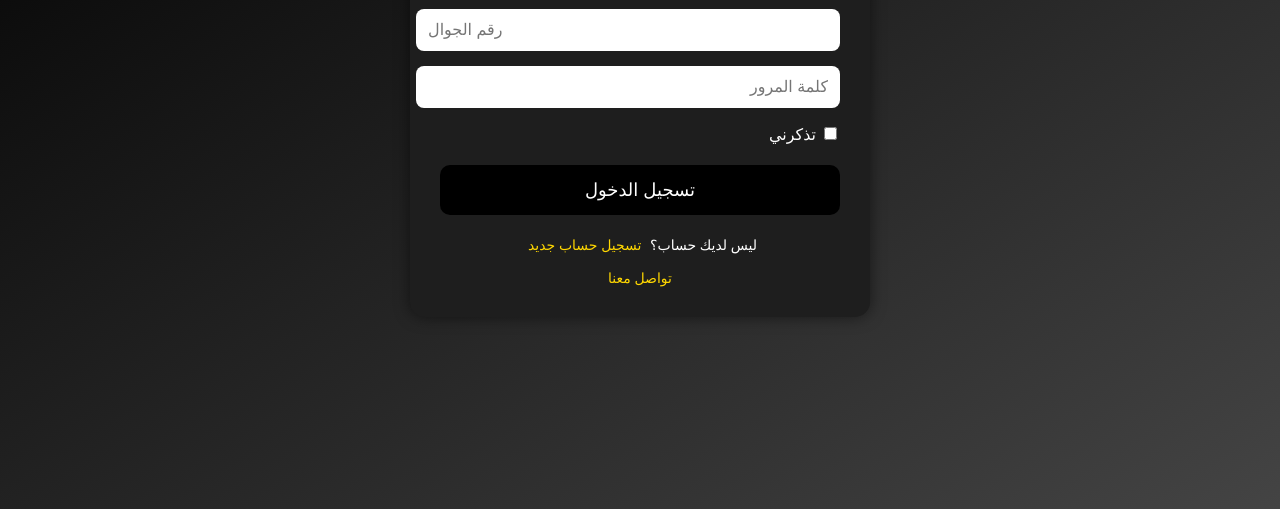
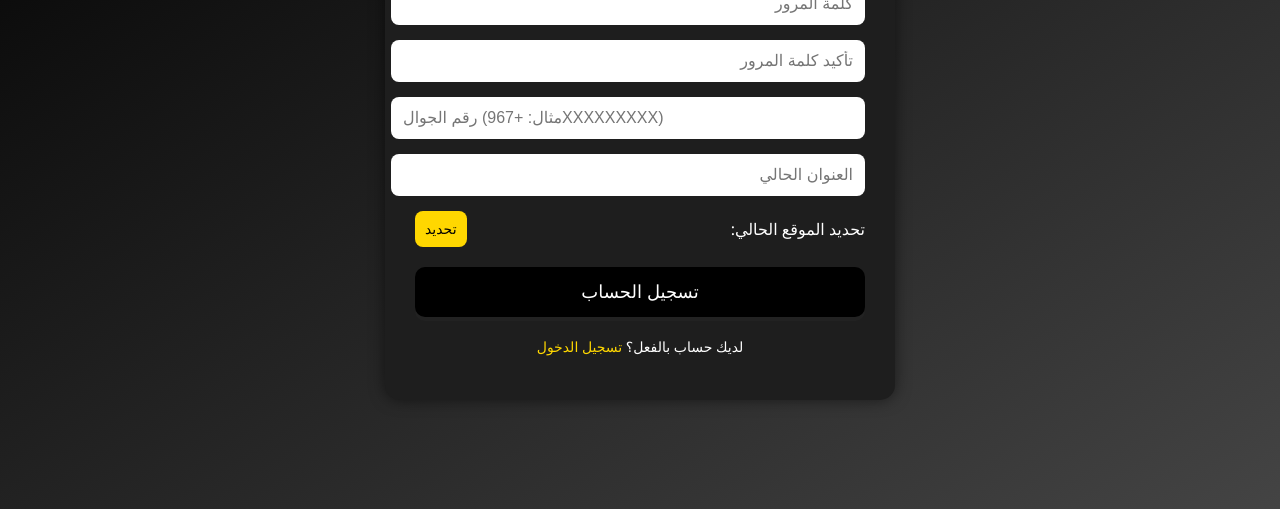
Before and after one commit to Malik77749/Shibam-ye, a plain HTML site: page index.html in a window 1280 px wide. Shown: the part 291-800 px from the top of the page. Drawn offline with nearby package versions, Linux system fonts and the light colour scheme.

Commit message:
index.html

```diff
--- a/index.html
+++ b/index.html
@@ -2,8 +2,9 @@
 <html lang="ar" dir="rtl">
 <head>
   <meta charset="UTF-8">
-  <title>تسجيل الدخول - شبام للتسويق</title>
+  <title>تسجيل حساب جديد - شبام للتسويق</title>
   <meta name="viewport" content="width=device-width, initial-scale=1.0">
+  <script src="https://cdn.jsdelivr.net/npm/@supabase/supabase-js"></script>
   <style>
     body {
       margin: 0;
@@ -16,16 +17,16 @@
       height: 100vh;
     }
 
-    .login-container {
+    .register-container {
       background-color: #1e1e1e;
       padding: 30px;
       border-radius: 15px;
       box-shadow: 0 0 15px rgba(0,0,0,0.5);
       width: 90%;
-      max-width: 400px;
+      max-width: 450px;
     }
 
-    .login-container h2 {
+    .register-container h2 {
       text-align: center;
       margin-bottom: 25px;
       color: #ffd700;
@@ -43,17 +44,23 @@
       font-size: 16px;
     }
 
-    .remember {
+    .location-group {
       display: flex;
+      justify-content: space-between;
       align-items: center;
-      margin-bottom: 20px;
+      margin-top: 10px;
     }
 
-    .remember input {
-      margin-left: 8px;
+    .location-group button {
+      background-color: #ffd700;
+      border: none;
+      padding: 10px;
+      border-radius: 8px;
+      cursor: pointer;
+      font-size: 14px;
     }
 
-    .login-btn {
+    .register-btn {
       width: 100%;
       background-color: black;
       color: white;
@@ -62,10 +69,12 @@
       border-radius: 10px;
       font-size: 18px;
       cursor: pointer;
+      margin-top: 20px;
       transition: 0.3s;
+      box-shadow: 0 4px 0 #222;
     }
 
-    .login-btn:hover {
+    .register-btn:hover {
       background-color: #333;
     }
 
@@ -78,7 +87,6 @@
     .bottom-links a {
       color: #ffd700;
       text-decoration: none;
-      margin: 0 5px;
     }
 
     .bottom-links a:hover {
@@ -88,51 +96,84 @@
 </head>
 <body>
 
-<div class="login-container">
-  <h2>شبام للتسويق</h2>
-  <form id="loginForm">
+<div class="register-container">
+  <h2>تسجيل حساب جديد</h2>
+  <form id="registerForm">
     <div class="input-group">
-      <input type="tel" id="phone" placeholder="رقم الجوال" required>
+      <input type="text" id="fullName" placeholder="مثال: أحمد سعيد" required>
     </div>
     <div class="input-group">
       <input type="password" id="password" placeholder="كلمة المرور" required>
     </div>
-
-    <div class="remember">
-      <input type="checkbox" id="rememberMe">
-      <label for="rememberMe">تذكرني</label>
+    <div class="input-group">
+      <input type="password" id="confirmPassword" placeholder="تأكيد كلمة المرور" required>
+    </div>
+    <div class="input-group">
+      <input type="tel" id="phone" placeholder="رقم الجوال (مثال: +967XXXXXXXXX)" required>
+    </div>
+    <div class="input-group">
+      <input type="text" id="address" placeholder="العنوان الحالي" required>
     </div>
 
-    <button type="submit" class="login-btn">تسجيل الدخول</button>
+    <div class="location-group">
+      <span>تحديد الموقع الحالي:</span>
+      <button type="button" onclick="alert('ميزة تحديد الموقع قيد التطوير')">تحديد</button>
+    </div>
+
+    <button type="submit" class="register-btn">تسجيل الحساب</button>
 
     <div class="bottom-links">
-      <p>ليس لديك حساب؟ <a href="register.html">تسجيل حساب جديد</a></p>
-      <a href="#" onclick="showContact()">تواصل معنا</a>
+      <p>لديك حساب بالفعل؟ <a href="login.html">تسجيل الدخول</a></p>
     </div>
   </form>
 </div>
 
 <script>
-  document.getElementById('loginForm').addEventListener('submit', function(e) {
+  const supabaseUrl = 'https://mkvvxeuizmseoxoamhyb.supabase.co';
+  const supabaseKey = 'ضع_المفتاح_العام_هنا'; // استبدل هذا المفتاح بمفتاح anon من Supabase
+  const supabase = supabase.createClient(supabaseUrl, supabaseKey);
+
+  document.getElementById('registerForm').addEventListener('submit', async function(e) {
     e.preventDefault();
 
-    // هنا يمكنك إضافة التحقق من بيانات الدخول
+    const fullName = document.getElementById('fullName').value;
     const phone = document.getElementById('phone').value;
     const password = document.getElementById('password').value;
+    const confirmPassword = document.getElementById('confirmPassword').value;
+    const address = document.getElementById('address').value;
 
-    // تخزين حالة تسجيل الدخول
-    localStorage.setItem('isLoggedIn', 'true');
-    localStorage.setItem('userPhone', phone);
+    if(password !== confirmPassword) {
+      alert("كلمة المرور وتأكيدها غير متطابقين");
+      return;
+    }
 
-    // الانتقال إلى الصفحة الرئيسية
-    window.location.href = 'index.html';
+    // إنشاء الحساب في Supabase
+    const { data, error } = await supabase.auth.signUp({
+      phone,
+      password
+    });
+
+    if (error) {
+      alert("فشل في إنشاء الحساب: " + error.message);
+      return;
+    }
+
+    // حفظ بيانات المستخدم الإضافية في جدول profiles
+    const userId = data.user.id;
+    const { error: profileError } = await supabase
+      .from('profiles')
+      .insert([{ id: userId, full_name: fullName, address: address, phone: phone }]);
+
+    if (profileError) {
+      alert("تم إنشاء الحساب، لكن فشل حفظ البيانات الإضافية: " + profileError.message);
+    } else {
+      alert("تم إنشاء الحساب بنجاح!");
+      localStorage.setItem('isLoggedIn', 'true');
+      localStorage.setItem('userPhone', phone);
+      window.location.href = 'index.html';
+    }
   });
 
-  function showContact() {
-    alert("للتواصل معنا: 777492635\nواتساب: 777492635");
-  }
-
-  // إذا كان المستخدم مسجل الدخول بالفعل، توجيهه مباشرة للصفحة الرئيسية
   if(localStorage.getItem('isLoggedIn') === 'true') {
     window.location.href = 'index.html';
   }
```
